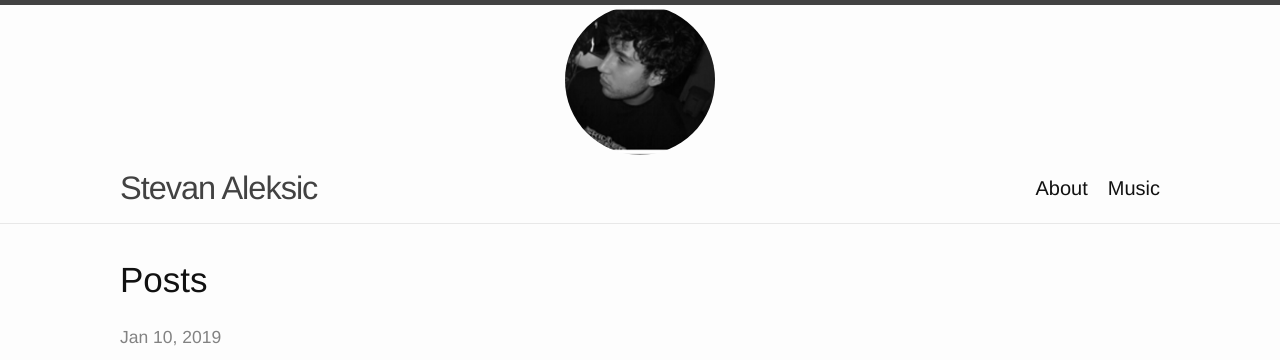
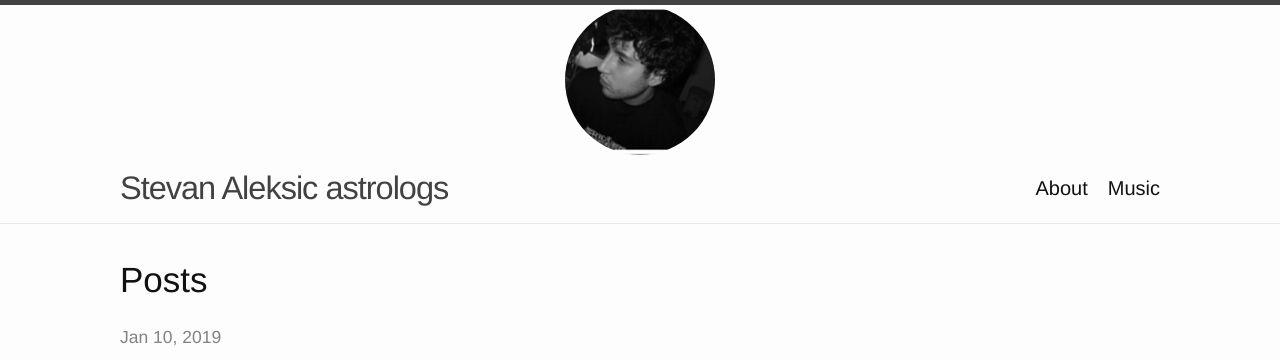
Before and after one commit to Stdubic/Stevan-Aleksic-aka-Stdubic, a Jekyll site: the page built from index.md, in a window 1280 px wide. Shown: the top 360 px of the page. Built offline with Jekyll 4.4.1, drawn with Linux system fonts in a browser that asks for light colours.

Commit message:
Update _config.yml

```diff
--- a/_config.yml
+++ b/_config.yml
@@ -1,6 +1,6 @@
 
 title: astrologer developer musician mountaineer border
-title1: Stevan Aleksic
+title1: Stevan Aleksic astrologs
 
 author: Stdubic
 email: stevandaleksic@gmail.com
```
